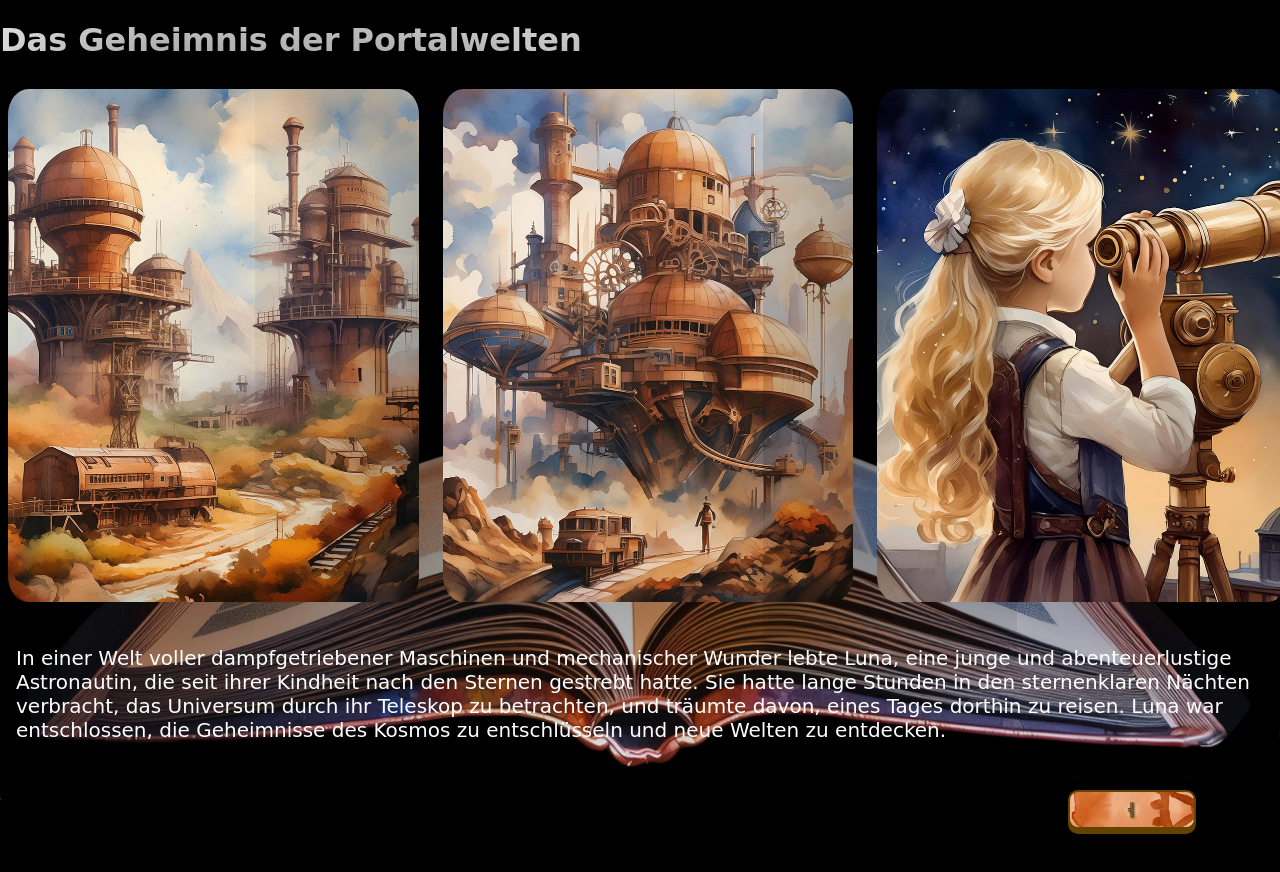
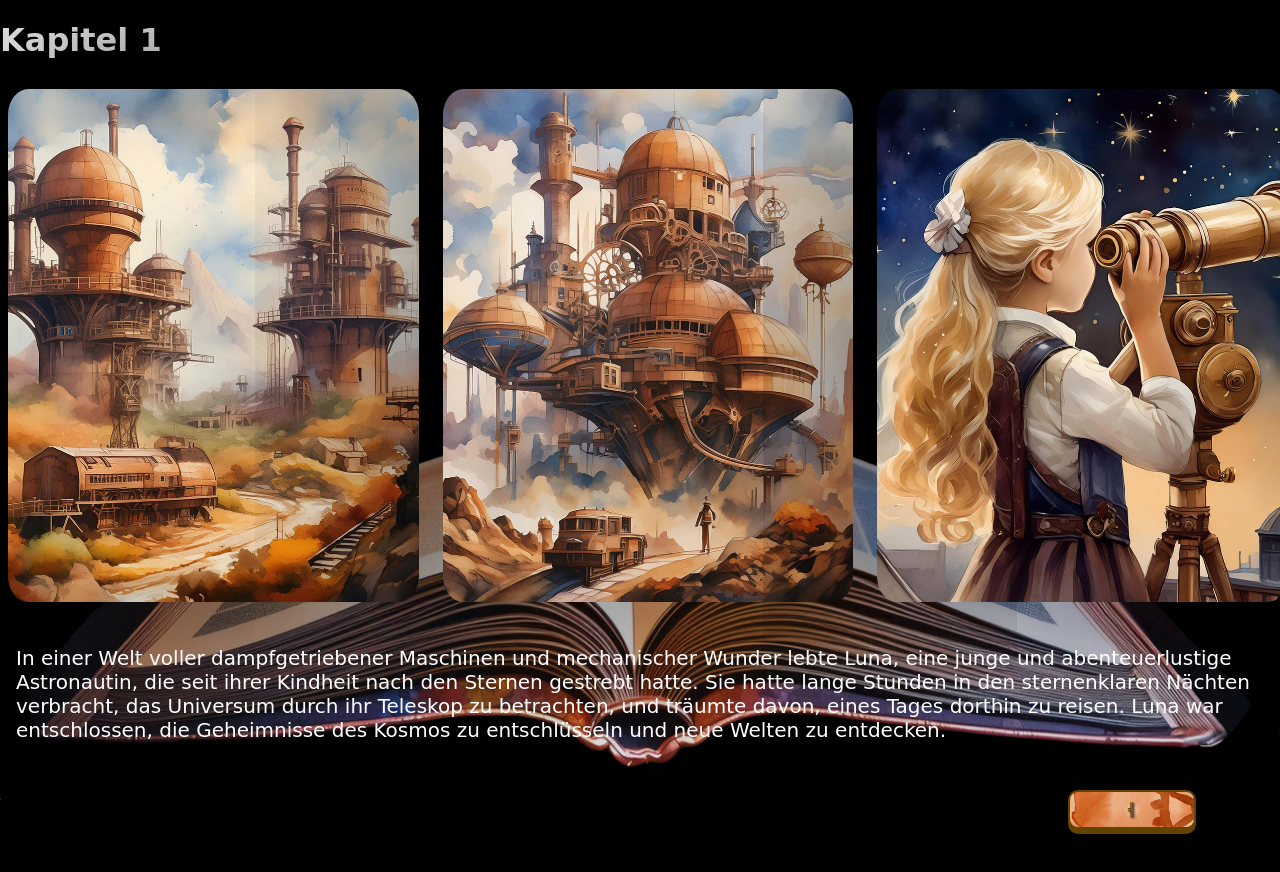
Before and after one commit to lelele2305/graphic-novel, a plain HTML site: page page1.html in a window 1280 px wide. Drawn offline with Linux system fonts and the light colour scheme.

Commit message:
kapitel 1

```diff
--- a/page1.html
+++ b/page1.html
@@ -7,7 +7,7 @@
     <link rel="stylesheet" href="style.css">
 </head>
 <body>
-    <h1>Das Geheimnis der Portalwelten</h1>
+    <h1>Kapitel 1</h1>
         <div class="column">
             <div class="row">
                 <figure>
```
